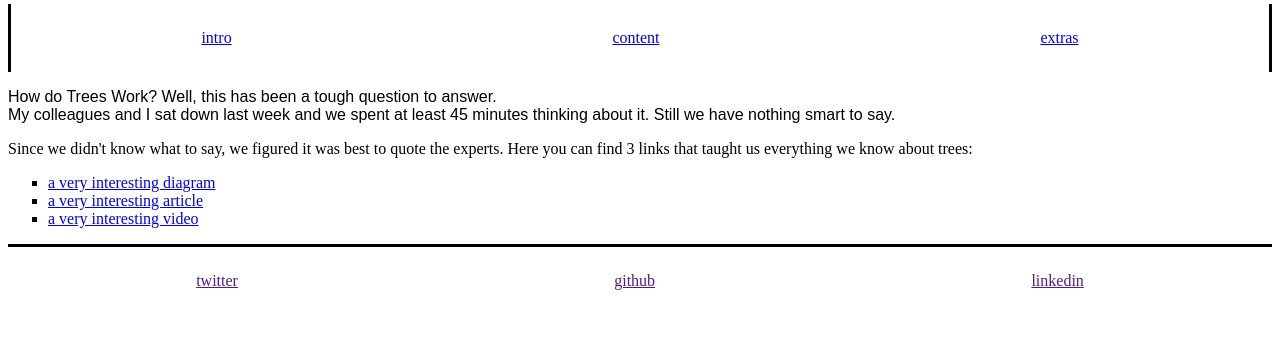
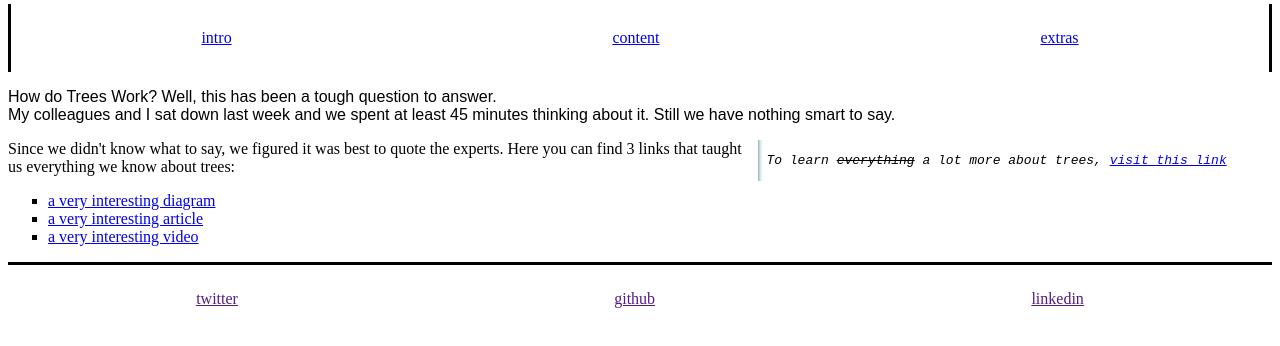
Before and after one commit to BF-FrontEnd-class-2024/group2-agile-development-all-about-trees, a website: page index.html in a window 1280 px wide. Shown: the part 84-430 px from the top of the page. Drawn offline with Linux system fonts and the light colour scheme.

Commit message:
add extra links

```diff
--- a/index.html
+++ b/index.html
@@ -45,6 +45,15 @@
         thinking about it. Still we have nothing smart to say.
       </p>
     </section>
+    <!-- Extra link  -->
+    <aside id="extra-info" class="aside-info">
+      <p class="aside-text">
+        To learn <s>everything</s> a lot more about trees,
+        <a href="https://en.wikipedia.org/wiki/Tree" target="_blank"
+          >visit this link</a
+        >
+      </p>
+    </aside>
     <!-- More links  -->
     <article id="main-info">
       <p>
--- a/styles/something.css
+++ b/styles/something.css
@@ -66,6 +66,20 @@ body {
   font-family: fantasy;
 }
 
+/* Extra link  */
+.aside-info {
+  width: 40%;
+  padding-left: 0.5rem;
+  margin-left: 0.5rem;
+  float: right;
+  box-shadow: inset 5px 0 5px -5px #29627e;
+  font-style: italic;
+}
+
+.aside-text {
+  font-family: monospace;
+}
+
 /* More links */
 
 .interesting-things {
```
